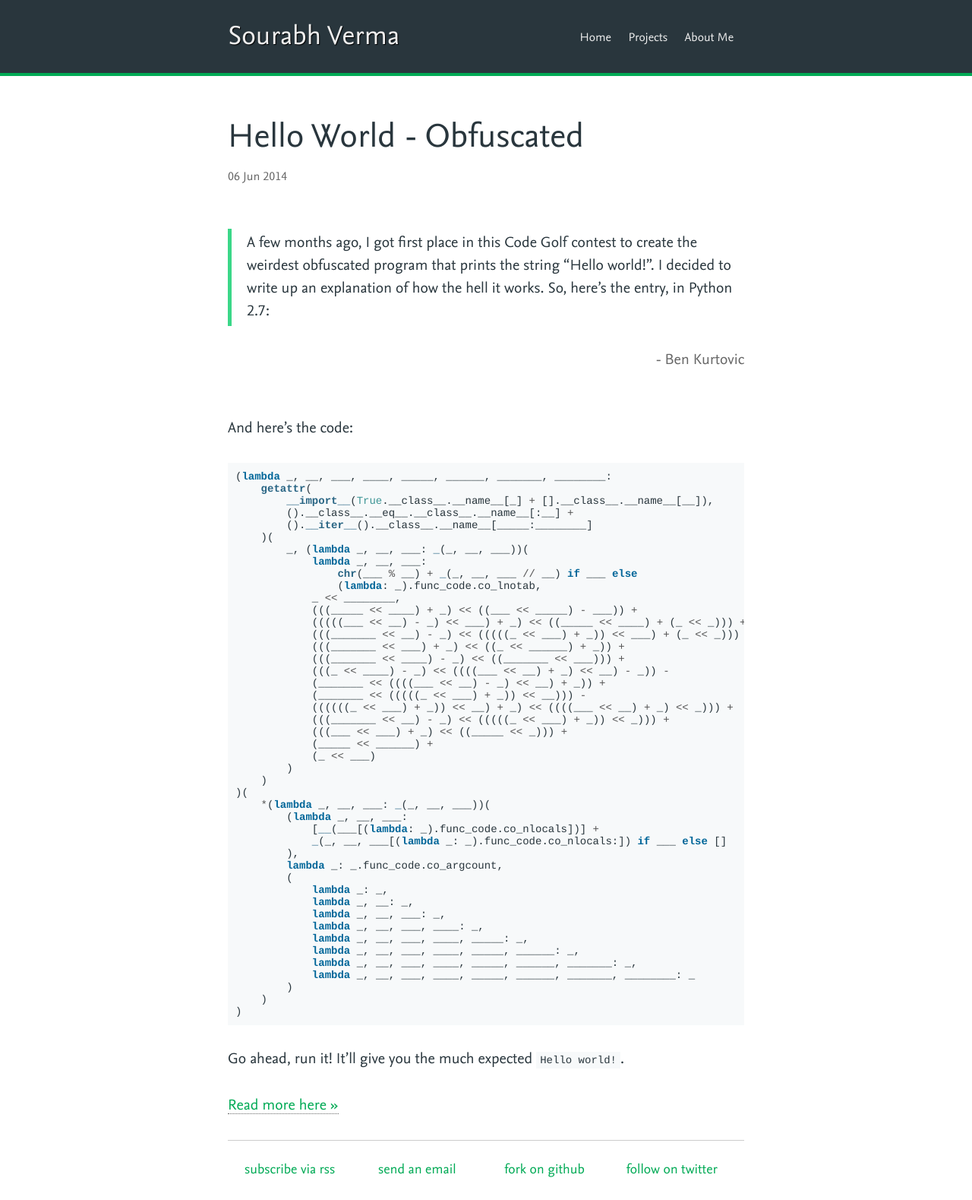
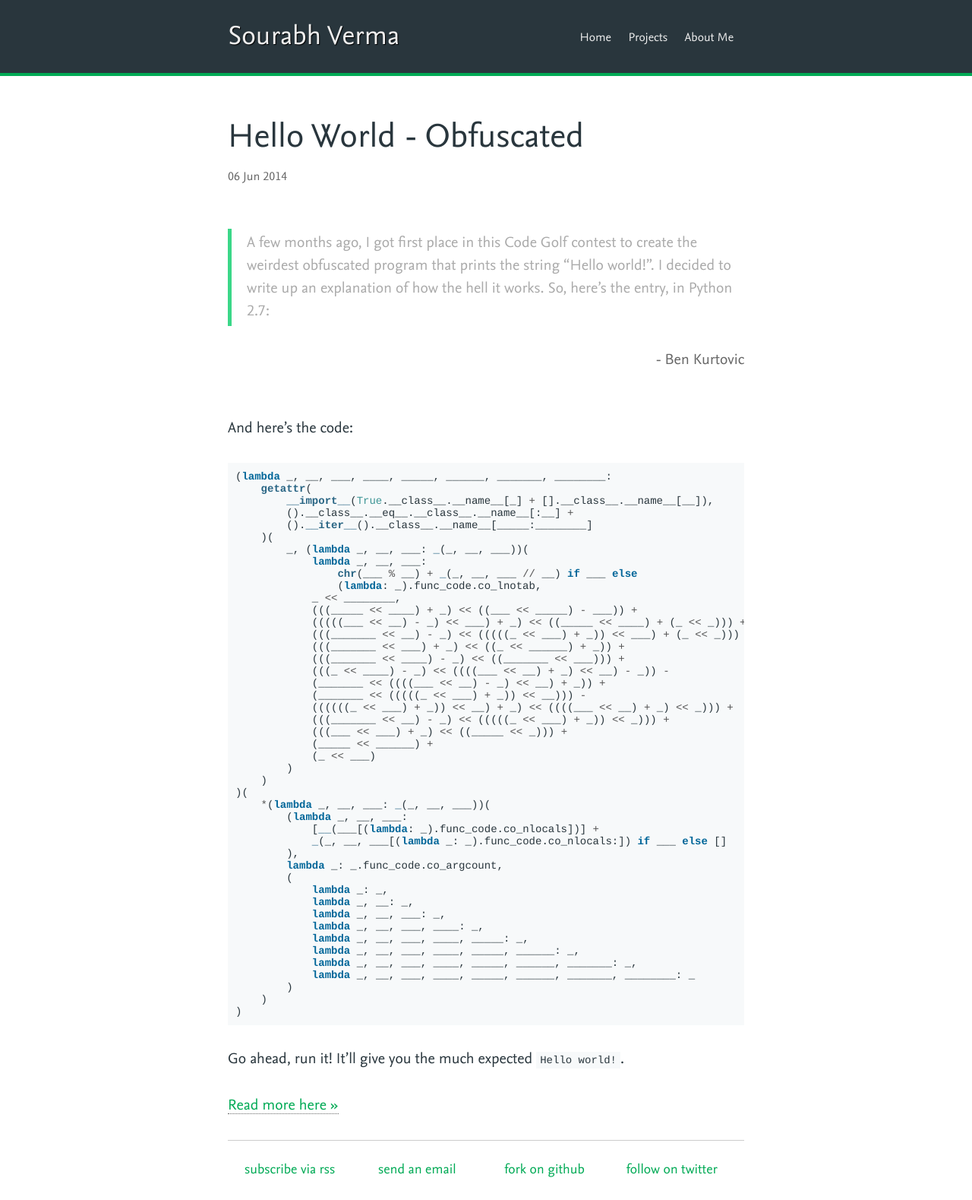
Before and after one commit to sourabhv/sourabhv.github.io, a Jekyll site: the page built from _posts/2014-06-06-hello-world-ofbuscated.md, in a window 1280 px wide. Shown: the whole page at 76% size. Built offline with Jekyll 4.4.1, drawn with Linux system fonts in a browser that asks for light colours; some web fonts are replaced; Markdown is read by kramdown in place of the engine named in the settings; comment, search, counter and statistics services are not loaded.

```diff
--- a/css/main.css
+++ b/css/main.css
@@ -261,7 +261,15 @@ font-weight: normal;
 }
 
 #post-content blockquote p {
-  margin: 0;
+  margin: 10px 0;
+  color: #aaa;
+}
+#post-content blockquote p:first-child {
+  margin-top: 0;
+}
+
+#post-content blockquote p:last-child {
+  margin-bottom: 0;
 }
 
 #post-content ul, ol {
```
Also changed, not shown: _drafts/project-eular-24.md (added, +15 -0 lines), img/42.png, img/42_old.png (added).
